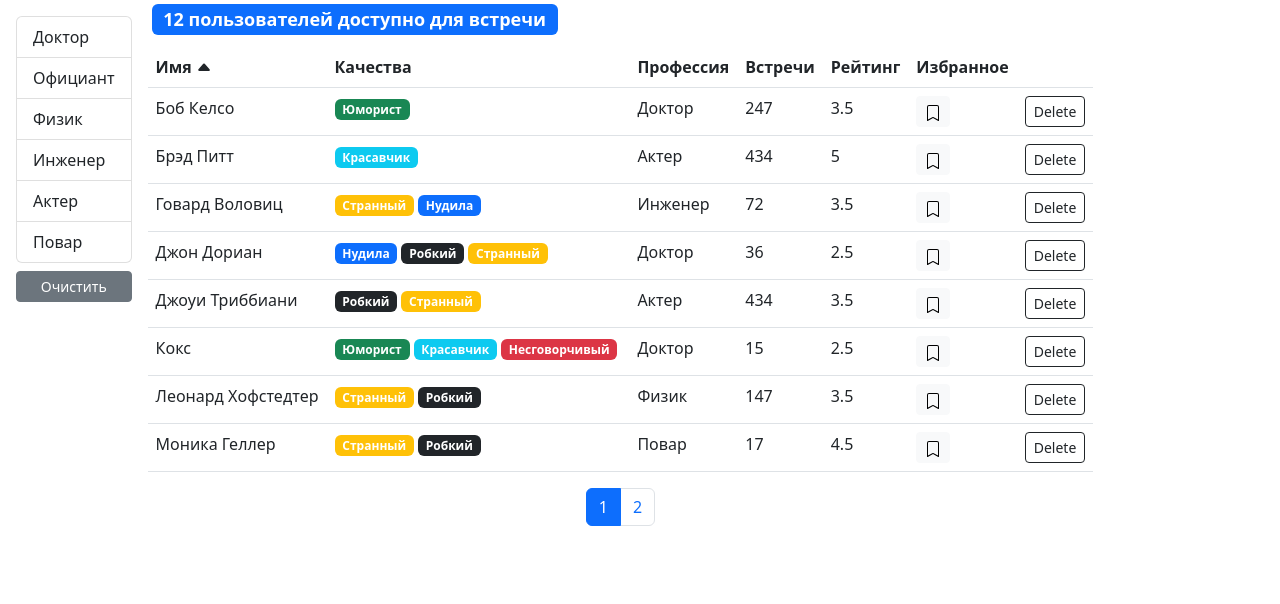
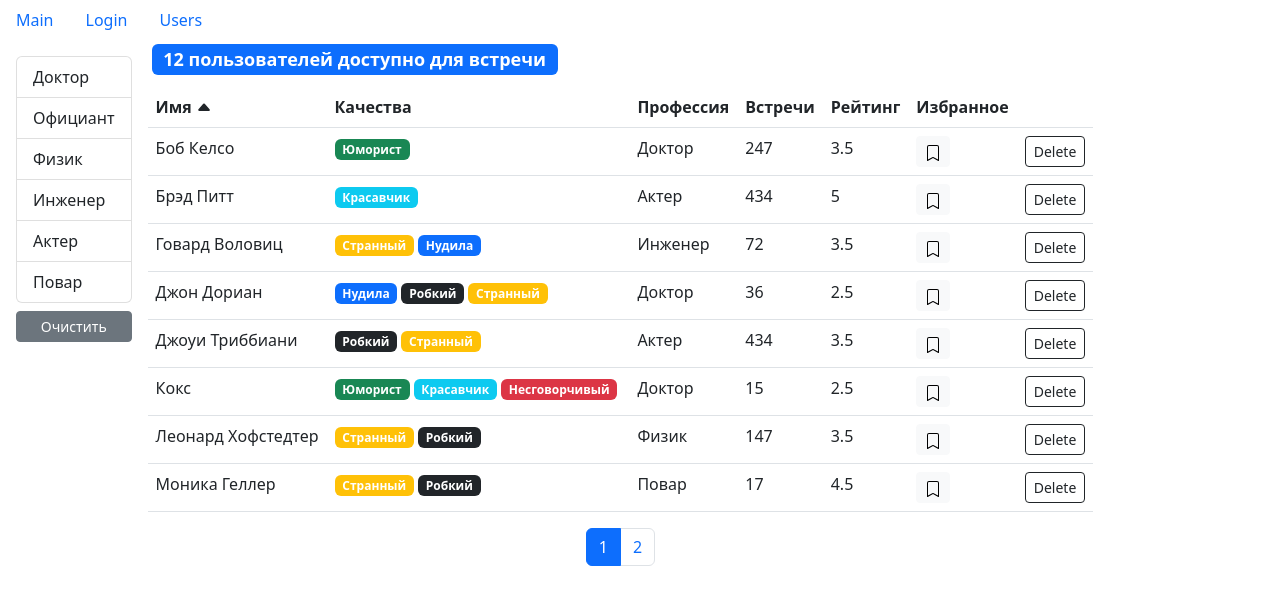
Before and after one commit to Cheder-one/KP-Fast-Company, a React (Vite) app: page / in a window 1280 px wide. Shown: the top 604 px of the page. Built offline with nearby package versions, Linux system fonts and the light colour scheme.

Commit message:
Установка RRD, Создание NavBar

```diff
--- a/package.json
+++ b/package.json
@@ -23,8 +23,10 @@
     "bootstrap": "^5.2.3",
     "lodash": "^4.17.21",
     "prop-types": "^15.8.1",
+    "query-string": "^8.1.0",
     "react": "^18.2.0",
-    "react-dom": "^18.2.0"
+    "react-dom": "^18.2.0",
+    "react-router-dom": "5.3.0"
   },
   "devDependencies": {
     "@types/react": "^18.0.28",
--- a/src/app/App.jsx
+++ b/src/app/App.jsx
@@ -1,9 +1,11 @@
 import React from "react";
 import UsersList from "./components/containers/usersList";
+import NavBar from "./components/navbar/navBar";
 
 const App = () => {
   return (
     <>
+      <NavBar />
       <UsersList />
     </>
   );
--- a/src/app/components/containers/usersList.jsx
+++ b/src/app/components/containers/usersList.jsx
@@ -3,7 +3,7 @@ import PropTypes from "prop-types";
 import { getPageItems } from "../../utils/paginate";
 import SearchStatus from "../other/searchStatus";
 import Pagination from "../other/pagination";
-import GroupList from "../groupList";
+import GroupList from "../other/groupList";
 import API from "../../api/index.api";
 import UsersTable from "./usersTable";
 import _ from "lodash";
--- /dev/null
+++ b/src/app/components/navbar/navBar.jsx
@@ -0,0 +1,26 @@
+import React from "react";
+import { Link } from "react-router-dom";
+
+const NavBar = () => {
+  return (
+    <ul className="nav flex-row">
+      <li className="nav-item ">
+        <Link to={"/"} className="nav-link text-primary">
+          Main
+        </Link>
+      </li>
+      <li className="nav-item ">
+        <Link to={"/login"} className="nav-link text-primary">
+          Login
+        </Link>
+      </li>
+      <li className="nav-item ">
+        <Link to={"/users"} className="nav-link text-primary">
+          Users
+        </Link>
+      </li>
+    </ul>
+  );
+};
+
+export default NavBar;
--- a/src/main.jsx
+++ b/src/main.jsx
@@ -2,11 +2,12 @@ import React from "react";
 import ReactDOM from "react-dom/client";
 import "bootstrap/dist/css/bootstrap.css";
 import App from "./app/App";
+import { BrowserRouter } from "react-router-dom";
 
-const root = ReactDOM.createRoot(document.getElementById("root"));
-
-root.render(
+ReactDOM.createRoot(document.getElementById("root")).render(
   // <React.StrictMode>
-  <App />
+  <BrowserRouter>
+    <App />
+  </BrowserRouter>
   // </React.StrictMode>
 );
```
Also changed, not shown: src/app/components/other/groupList.jsx (renamed from src/app/components/groupList.jsx), 1 other file (tests, documents, lock files or other folders).
